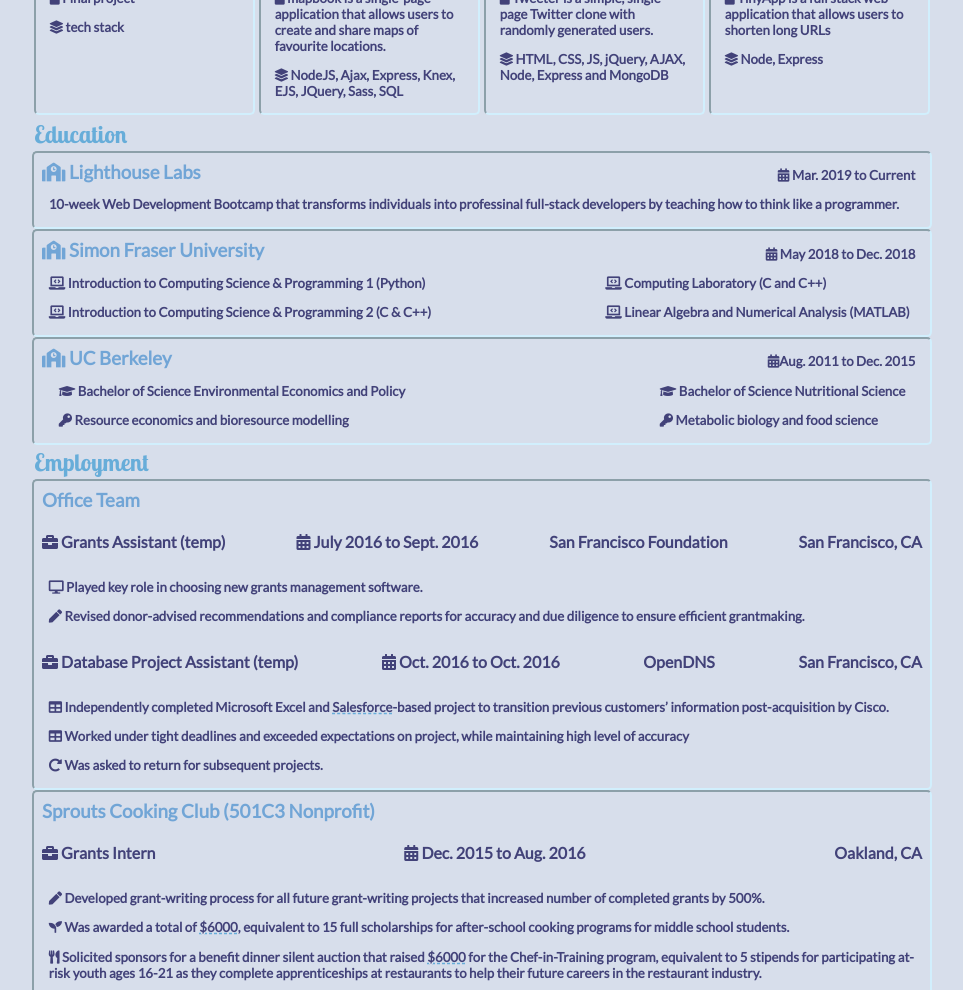
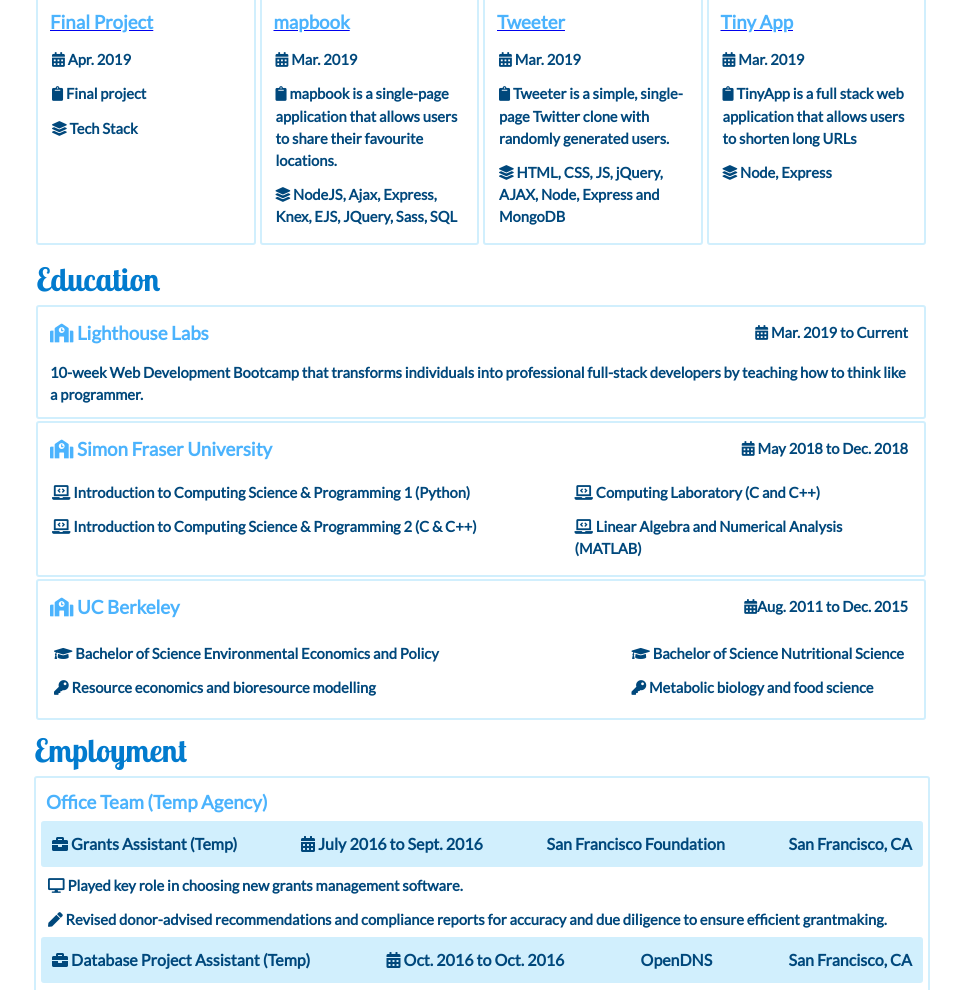
Before and after one commit to bonitac/bonitac.github.io, a plain HTML site: page index.html in a window 1280 px wide. Shown: the part 705-1695 px from the top of the page, without its empty margins (158-1121 px from the left). Drawn offline with nearby package versions, Linux system fonts and the light colour scheme.

Commit message:
changed colour scheme and editted small bits

```diff
--- a/index.html
+++ b/index.html
@@ -5,7 +5,7 @@
   <meta charset="UTF-8">
   <title>Bonita Choi</title>
   <!-- links and scripts -->
-  <!-- <link rel="stylesheet" href="/vendor/normalize-4.1.1.css" type="text/css" /> -->
+  <link rel="stylesheet" href="https://cdnjs.cloudflare.com/ajax/libs/normalize/8.0.1/normalize.css" type="text/css" />
   <link href="https://fonts.googleapis.com/css?family=Lobster+Two:400,700|Lato:400" rel="stylesheet">
   <link rel="stylesheet" href="https://use.fontawesome.com/releases/v5.8.1/css/all.css"
     integrity="sha384-50oBUHEmvpQ+1lW4y57PTFmhCaXp0ML5d60M1M7uH2+nqUivzIebhndOJK28anvf" crossorigin="anonymous">
@@ -15,23 +15,25 @@
 
 <body>
   <h1>Bonita Choi</h1>
-  <span class="contact">
-    <h5><a style="color: #424279" href="mailto:bonitac93@gmail.com"><i class="fas fa-envelope-square"></i>
+  <span class="container-background" style="justify-content: space-around">
+    <h5><a style="color: #00487C" href="mailto:bonitac93@gmail.com"><i class="fas fa-envelope-square"></i>
         bonitac93@gmail.com</a></h5>
-    <h5><a style="color: #424279" href="tel:236-987-2967"><i class="fas fa-phone-square"></i> 236-987-2967</a></h5>
-    <h5><a style="color: #424279" href="https://www.linkedin.com/in/bonita-choi-54bba348/" target="_blank"><i
+    <h5><a style="color: #00487C" href="tel:236-987-2967"><i class="fas fa-phone-square"></i> 236-987-2967</a></h5>
+    <h5><a style="color: #00487C" href="https://www.linkedin.com/in/bonita-choi-54bba348/" target="_blank"><i
           class="fab fa-linkedin"></i> bonitac</a></h5>
-    <h5><a style="color: #424279" href="https://www.github.com/bonitac" target="_blank"><i
+    <h5><a style="color: #00487C" href="https://www.github.com/bonitac" target="_blank"><i
           class="fab fa-github-square"></i> bonitac</a></h5>
   </span>
 
+  <h2>Summary</h2>
   <div class="summary">
-    <h2>Summary</h2>
     <h4>Junior Web Developer passionate about learning about programming, using technology for good, and sharing
       knowledge. I am a versatile fast learner with great attention to detail, which stems from jumping into different
-      roles while working in short spurts and wearing many hats in small companies as each role required. My educational background is in molecular
-      biology and economics with a special interest in poverty alleviation and public health. I love combining ideas from
-      different disciplines to craft a unique solution.</h5>
+      roles while working in short spurts and wearing many hats in small companies as each role required. My educational
+      background is in molecular
+      biology and economics with a special interest in poverty alleviation and public health. I love combining ideas
+      from
+      different disciplines to craft a unique solution.</h4>
   </div>
 
 
@@ -65,64 +67,64 @@
   <h2>Projects</h2>
   <div class="projects">
     <div class="prj">
-      <div style="border:none" class="prj-content">
+      <div class="prj-content">
         <a href="https://github.com/bonitac/" target="_blank">
           <h3>Final Project</h3>
         </a>
         <h5><i class="fas fa-calendar-alt"></i> Apr. 2019</h5>
-        <h5><i class="fas fa-clipboard"></i> Final project</h4>
-          <h5><i class="fas fa-layer-group"></i> tech stack</h5>
+        <h5><i class="fas fa-clipboard"></i> Final project</h5>
+        <h5><i class="fas fa-layer-group"></i> Tech Stack</h5>
       </div>
-      <div class="overlay"><img src="http://placekitten.com/200/" /></div>
+      <div class="overlay"><a href="https://github.com/bonitac/" target="_blank"><img src="http://placekitten.com/200/" /></a></div>
     </div>
     <div class="prj">
-      <div style="border:none" class="prj-content">
+      <div class="prj-content">
         <a href="https://github.com/bonitac/mapbook" target="_blank">
           <h3>mapbook</h3>
         </a>
         <h5><i class="fas fa-calendar-alt"></i> Mar. 2019</h5>
-        <h5><i class="fas fa-clipboard"></i> mapbook is a single-page application that allows users to create and share
-          maps of favourite locations.</h4>
+        <h5><i class="fas fa-clipboard"></i> mapbook is a single-page application that allows users to share
+          their favourite locations.</h5>
         <h5><i class="fas fa-layer-group"></i> NodeJS, Ajax, Express, Knex, EJS, JQuery, Sass, SQL</h5>
       </div>
-      <div class="overlay"><img src="http://placekitten.com/200/" /></div>
+      <div class="overlay"><a href="https://github.com/bonitac/mapbook" target="_blank"><img src="http://placekitten.com/200/" /></a></div>
     </div>
     <div class="prj">
-      <div style="border:none" class="prj-content">
+      <div class="prj-content">
         <a href="https://github.com/bonitac/tweeter" target="_blank">
           <h3>Tweeter</h3>
         </a>
         <h5><i class="fas fa-calendar-alt"></i> Mar. 2019</h5>
         <h5><i class="fas fa-clipboard"></i> Tweeter is a simple, single-page Twitter clone with randomly generated
-          users.</h4>
+          users.</h5>
         <h5><i class="fas fa-layer-group"></i> HTML, CSS, JS, jQuery, AJAX, Node, Express and MongoDB</h5>
       </div>
-      <div class="overlay"><img style="height: 100%"
-          src="https://github.com/bonitac/tweeter/blob/master/docs/successful%20tweet.png?raw=true" /></div>
+      <div class="overlay"><a href="https://github.com/bonitac/tweeter" target="_blank"><img style="height: 100%"
+          src="https://github.com/bonitac/tweeter/blob/master/docs/successful%20tweet.png?raw=true" /></a></div>
     </div>
     <div class="prj">
-      <div style="border:none" class="prj-content">
+      <div class="prj-content">
         <a href="https://github.com/bonitac/tinyApp" target="_blank">
           <h3>Tiny App</h3>
         </a>
         <h5><i class="fas fa-calendar-alt"></i> Mar. 2019</h5>
         <h5><i class="fas fa-clipboard"></i> TinyApp is a full stack web application that allows users to shorten long
-          URLs</h4>
+          URLs</h5>
         <h5><i class="fas fa-layer-group"></i> Node, Express</h5>
       </div>
-      <div class="overlay"><img style="height: 100%"
-          src="https://github.com/bonitac/tinyApp/raw/master/docs/post-edit-index.png" /></div>
+      <div class="overlay"><a href="https://github.com/bonitac/tinyApp" target="_blank"><img style="height: 100%"
+          src="https://github.com/bonitac/tinyApp/raw/master/docs/post-edit-index.png" /></a></div>
     </div>
   </div>
 
-  <div style='border-style: none' class="education">
+  <div class="education">
     <h2>Education</h2>
     <div class="edu">
       <div class="container">
         <h3><i class="fas fa-school"></i> Lighthouse Labs</h3>
         <h5><i class="fas fa-calendar-alt"></i> Mar. 2019 to Current</h5>
       </div>
-      <h5>10-week Web Development Bootcamp that transforms individuals into professinal full-stack developers by
+      <h5>10-week Web Development Bootcamp that transforms individuals into professional full-stack developers by
         teaching how to think like a programmer.</h5>
     </div>
     <div class="edu">
@@ -130,7 +132,7 @@
         <h3><i class="fas fa-school"></i> Simon Fraser University</h3>
         <h5><i class="fas fa-calendar-alt"></i> May 2018 to Dec. 2018</h5>
       </div>
-      <div style="float:left; width:64%; border-style:none">
+      <div style="float:left; width:60%; border-style:none">
         <h5><i class="fas fa-laptop-code"></i> Introduction to Computing Science & Programming 1 (Python)</h5>
         <h5><i class="fas fa-laptop-code"></i> Introduction to Computing Science & Programming 2 (C & C++)</h5>
       </div>
@@ -145,11 +147,11 @@
         <h5 style="float:right"><i class="fas fa-calendar-alt"></i>Aug. 2011 to Dec. 2015</h5>
       </div>
       <div class="container">
-        <div style='border-style: none; float:left; padding:0px 10px;' class="degree1">
+        <div style='border-style: none; float:left'>
           <h5><i class="fas fa-graduation-cap"></i> Bachelor of Science Environmental Economics and Policy</h5>
-          <h5><i class="fas fa-key"></i> Resource economics and bioresource modelling</h6>
+          <h5><i class="fas fa-key"></i> Resource economics and bioresource modelling</h5>
         </div>
-        <div style='border-style: none; float:left; padding:0px 10px' class="degree2">
+        <div style='border-style: none; float:left'>
           <h5><i class="fas fa-graduation-cap"></i> Bachelor of Science Nutritional Science</h5>
           <h5><i class="fas fa-key"></i> Metabolic biology and food science</h5>
         </div>
@@ -158,7 +160,7 @@
   </div>
   <h2>Employment</h2>
   <div class="employment">
-    <h3>Office Team</h3>
+    <h3>Office Team (Temp Agency)</h3>
     <!-- <div class="container"> -->
     <!-- take out this generic bit? -->
     <!-- <h4>Administrative Assistant</h4>  -->
@@ -166,8 +168,8 @@
     <!-- <h4>San Francisco, CA</h4> -->
     <!-- </div> -->
     <!-- <h5>Temp Agency linking to jobs related to technology and nonprofits in administrative roles</h5> -->
-    <div class="container">
-      <h4><i class="fas fa-briefcase"></i> Grants Assistant (temp)</h4>
+    <div  class="container-background">
+      <h4><i class="fas fa-briefcase"></i> Grants Assistant (Temp)</h4>
       <h4><i class="fas fa-calendar-alt"></i> July 2016 to Sept. 2016</h4>
       <h4>San Francisco Foundation</h4>
       <h4>San Francisco, CA</h4>
@@ -177,23 +179,24 @@
     <h5><i class="fas fa-pen"></i> Revised donor-advised recommendations and compliance reports for accuracy and due
       diligence to ensure
       efficient grantmaking.</h5>
-    <div class="container">
-      <h4><i class="fas fa-briefcase"></i> Database Project Assistant (temp)</h4>
+    <div class="container-background">
+      <h4><i class="fas fa-briefcase"></i> Database Project Assistant (Temp)</h4>
       <h4><i class="fas fa-calendar-alt"></i> Oct. 2016 to Oct. 2016</h4>
-      <h4 >OpenDNS</h4>
+      <h4>OpenDNS</h4>
       <h4>San Francisco, CA</h4>
     </div>
-    <h5><i class="fas fa-table"></i> Independently completed Microsoft Excel and <u
-        style="text-decoration: #67ADD9 dashed underline">Salesforce</u>-based project to transition previous
+    <h5><i class="fas fa-table"></i> Completed Microsoft Excel and <u
+        style="text-decoration: #4BB3FD solid underline">Salesforce</u>-based project to transition previous
       customers’
       information post-acquisition by Cisco.</h5>
-    <h5><i class="fas fa-table"></i> Worked under tight deadlines and exceeded expectations on project, while maintaining
+    <h5><i class="fas fa-table"></i> Worked independently under tight deadlines and exceeded project expectations, while
+      maintaining
       high level of accuracy </h5>
     <h5><i class="fas fa-redo-alt"></i> Was asked to return for subsequent projects.</h5>
   </div>
   <div class="employment">
-    <h3>Sprouts Cooking Club (501C3 Nonprofit)</h3>
-    <div class="container">
+    <h3>Sprouts Cooking Club (501c3 Nonprofit)</h3>
+    <div class="container-background">
       <h4><i class="fas fa-briefcase"></i> Grants Intern</h4>
       <h4><i class="fas fa-calendar-alt"></i> Dec. 2015 to Aug. 2016</h4>
       <h4>Oakland, CA</h4>
@@ -202,39 +205,38 @@
       increased number of
       completed grants by 500%.</h5>
     <h5><i class="fas fa-seedling"></i> Was awarded a total of <u
-      style="text-decoration: #67ADD9 dashed underline">$6000</u>, equivalent to 15 full scholarships for
+        style="text-decoration: #4BB3FD solid underline">$6000</u>, equivalent to 15 full scholarships for
       after-school
       cooking programs for middle school students.</h5>
     <h5><i class="fas fa-utensils"></i> Solicited sponsors for a benefit dinner silent auction that raised <u
-      style="text-decoration: #67ADD9 dashed underline">$6000</u> for
+        style="text-decoration: #4BB3FD solid underline">$6000</u> for
       the
-      Chef-in-Training program, equivalent to 5 stipends for participating at-risk youth ages 16-21 as they complete
-      apprenticeships at restaurants to help their future careers in the restaurant industry.</h5>
-    <h5><i class="fab fa-facebook-square"></i> Launched <u style="text-decoration: #67ADD9 dashed underline">Facebook Ad
+      Chef-in-Training program, equivalent to 5 stipends to support participating at-risk youth ages 16-21 during their hands-on
+      apprenticeships at restaurants to help their future culinary careers.</h5>
+    <h5><i class="fab fa-facebook-square"></i> Launched <u style="text-decoration: #4BB3FD solid underline">Facebook Ad
         Management</u> for greater reach.</h5>
-    <div class="container">
+    <div class="container-background">
       <h4><i class="fas fa-briefcase"></i> Director’s Assistant</h4>
       <h4><i class="fas fa-calendar-alt"></i> Jan. 2015 to Oct. 2015</h4>
       <h4>Bay Area, CA</h4>
     </div>
     <h5><i class="fas fa-tasks"></i> Assisted Directors and Founder, with a focus on Summer Camp program management
       (800 registrations, 50
-      scholarship applications, 3 orientations)</h5>
+      scholarship applications, 3 orientations).</h5>
     <h5><i class="fab fa-wordpress"></i> Updated website using Weebly and <u
-        style="text-decoration: #67ADD9 dashed underline">Wordpress</u>.</h5>
+        style="text-decoration: #4BB3FD solid underline">Wordpress</u>.</h5>
     <h5><i class="fas fa-envelope-square"></i> Created and circulated daily, weekly, seasonal summary reports that
       showcased sponsors, event recaps, and
-      child development, individualized for each audience (parents, team members and sponsors)</h5>
+      child development, individualized for each audience (parents, team members and sponsors).</h5>
     <h5><i class="fas fa-poll"></i> Proposed and developed a needs-assessment survey to address concerns and
       suggestions.</h5>
     <h5><i class="fas fa-utensils"></i> Secured five new, long-standing ingredient sponsors to cover approximately
-      <u
-        style="text-decoration: #67ADD9 dashed underline">$5000</u> of summer camp program
+      <u style="text-decoration: #4BB3FD solid underline">$5000</u> of summer camp program
       expenses and more to be allocated for scholarships throughout the year.</h5>
   </div>
 
   <h2>Hobbies</h2>
-  <div style="float: left; width: 900px" class="activities">
+  <div style="float: left; width: 900px">
     <h4>Cooking, Travelling, Coffee and History Enthusiast </h4>
   </div>
   <h2>Volunteering</h2>
--- a/styles.css
+++ b/styles.css
@@ -2,39 +2,42 @@ body{
   font-family: 'Lato', sans-serif;
   margin: auto;
   max-width: 900px;
-  color: #424279;
-  background-color:#d7deeb;
+  color: #00487C;
+  line-height: 1.5
+  /* color: #3E6680 */
 }
 
 h1 {
-  color: #1C7ABF;
+  color: #0496FF;
   font-family: 'Lobster Two', cursive;
   font-size: 1.5cm;
   margin: 0px;
 }
 
-.contact {
+.container-background {
   display: flex;
-  justify-content: space-around;
+  justify-content: space-between;
   background-color: rgb(209, 239, 253);
   border-radius: 3px;
   margin: 0px;
 }
 
-.summary, h5, .edu, .employment {
-  padding: 0.5em;
-  margin: 0px;
+.summary, .skill, .prj, .edu, .employment, h4, h3, h5 {
+  padding: 5px;
+  margin: 2px;
 }
 
+.prj-content, .education{
+  border-style:none;
+}
 
+h5{
+  font-size: 0.92em;
+}
 
 .prj{
   position: relative;
   display: inline-block;
-}
-
-.prj-content{
-  z-index: 10;
 }
 
 .overlay{
@@ -57,8 +60,7 @@ h1 {
 .skill, .prj {
   width: 50%;
   float:left;
-  margin: 2px;
-  padding: 7px;
+
 }
 
 .projects {
@@ -68,20 +70,23 @@ h1 {
 
 
 div {
-  border-style: inset;
+  border-style: double;
   border-width: 2px;
-  border-radius: 5px;
+  border-radius: 3px;
   border-color: rgb(209, 239, 253);
+  margin: 0px 2px 2px 0px;
+  padding: 2px;
 }
 
 h2{
   font-family: 'Lobster Two', cursive;
-  color: #67ADD9;
+  color: #027BCE;
   margin: 2px;
+  font-size: 2em;
 }
 
 h3{
-  color: #71A5D6;
+  color: #4BB3FD;
   margin: 0em;
 }
 
@@ -89,11 +94,23 @@ h3{
   border-style: none;
   display: flex;
   justify-content: space-between;
+  /* padding: 0px 10px; */
 }
+
+
 
 /* light to dark
 F6F6F8
 9DD0DA
 71A5D6
 67ADD9
-1C7ABF */
+1C7ABF
+
+
+#5680E9 bright blue
+#84CEEB lightest blue
+#5AB9E1 med blue
+#C1C8E4 lavender
+#8860D0 purple
+
+*/
```
Lines whose indentation alone changed are shown as unchanged.
